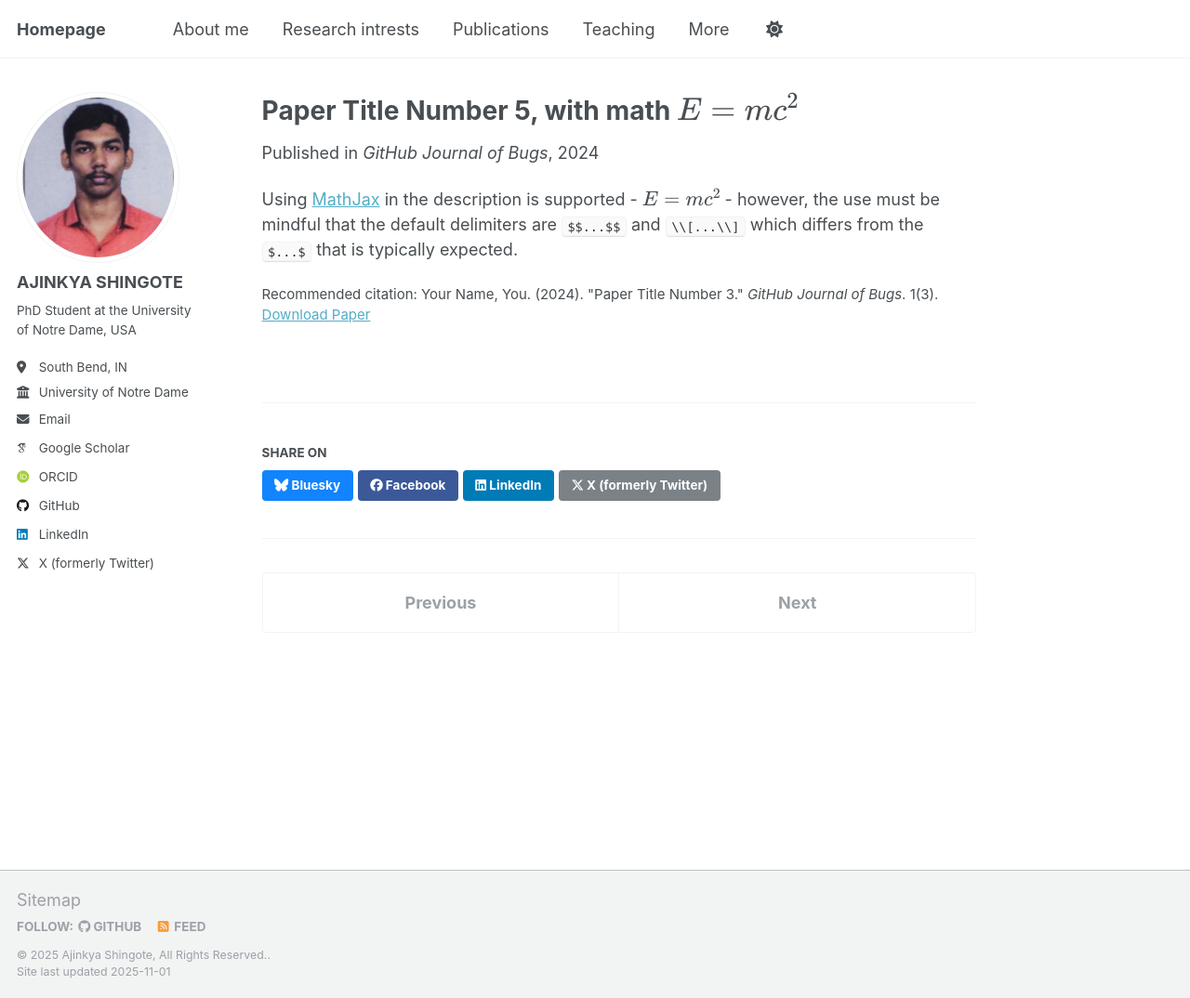
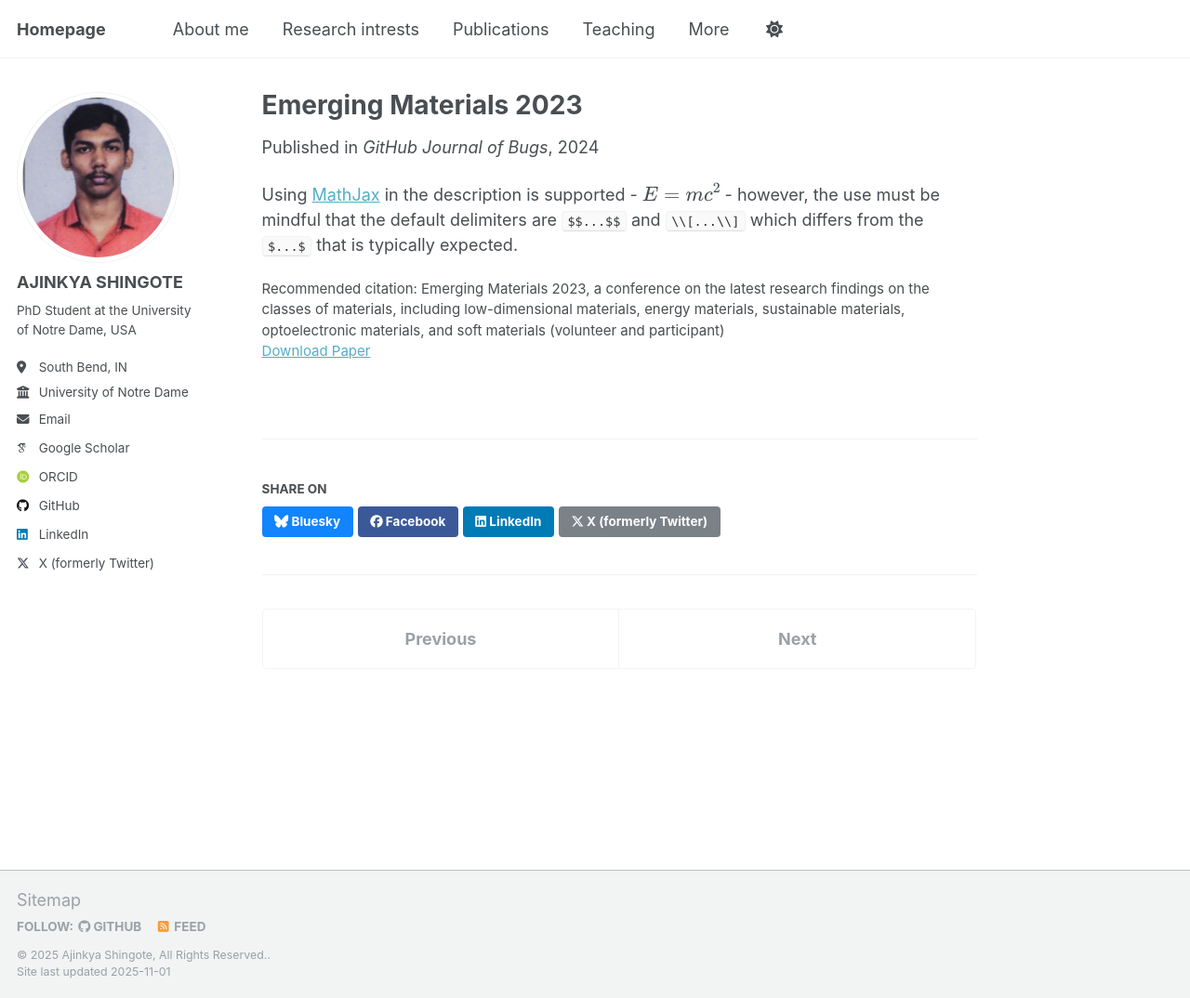
Before and after one commit to ajinkya-ss/ajinkya-ss, a Jekyll site: the page built from _publications/2025-06-08-paper-title-number-5.md, in a window 1280 px wide and 1074 px high. Shown: the whole window at 93% size. Built offline with Jekyll 4.4.1, drawn with Linux system fonts in a browser that asks for light colours; some web fonts are replaced; a script that is not in the unit is left out.

Commit message:
Update 2025-06-08-paper-title-number-5.md

```diff
--- a/_publications/2025-06-08-paper-title-number-5.md
+++ b/_publications/2025-06-08-paper-title-number-5.md
@@ -1,13 +1,17 @@
 ---
-title: "Paper Title Number 5, with math $$E=mc^2$$"
+title: "Emerging Materials 2023"
 collection: publications
 category: conferences
-permalink: /publication/2024-02-17-paper-title-number-4
-excerpt: 'This paper is about a famous math equation, $$E=mc^2$$'
+permalink: https://www.iiserpune.ac.in/events/3533/emerging-materials-2023
+excerpt: 'This conference is  is aimed to cover contemporary research findings on the classes of materials including low
+dimensional materials, energy materials, sustainable materials, optoelectronic materials and soft materials. The
+emphasis will be on rational material design, properties, spectroscopy, modelling and device fabrication. '
 date: 2024-02-17
 venue: 'GitHub Journal of Bugs'
-paperurl: 'http://academicpages.github.io/files/paper3.pdf'
-citation: 'Your Name, You. (2024). &quot;Paper Title Number 3.&quot; <i>GitHub Journal of Bugs</i>. 1(3).'
+paperurl: 'https://www.iiserpune.ac.in/storage/media-library/ff5cfea6-edfa-4ccf-b2e2-8a8ed3f8c1e6.pdf'
+citation: 'Emerging Materials 2023, a conference on the latest research findings on the classes of materials, including
+low-dimensional materials, energy materials, sustainable materials, optoelectronic materials, and soft
+materials (volunteer and participant)'
 ---
 
 Using [MathJax](https://www.mathjax.org/) in the description is supported - $$E=mc^2$$ - however, the use must be mindful that the default delimiters are `$$...$$` and `\\[...\\]` which differs from the `$...$` that is typically expected.
```
